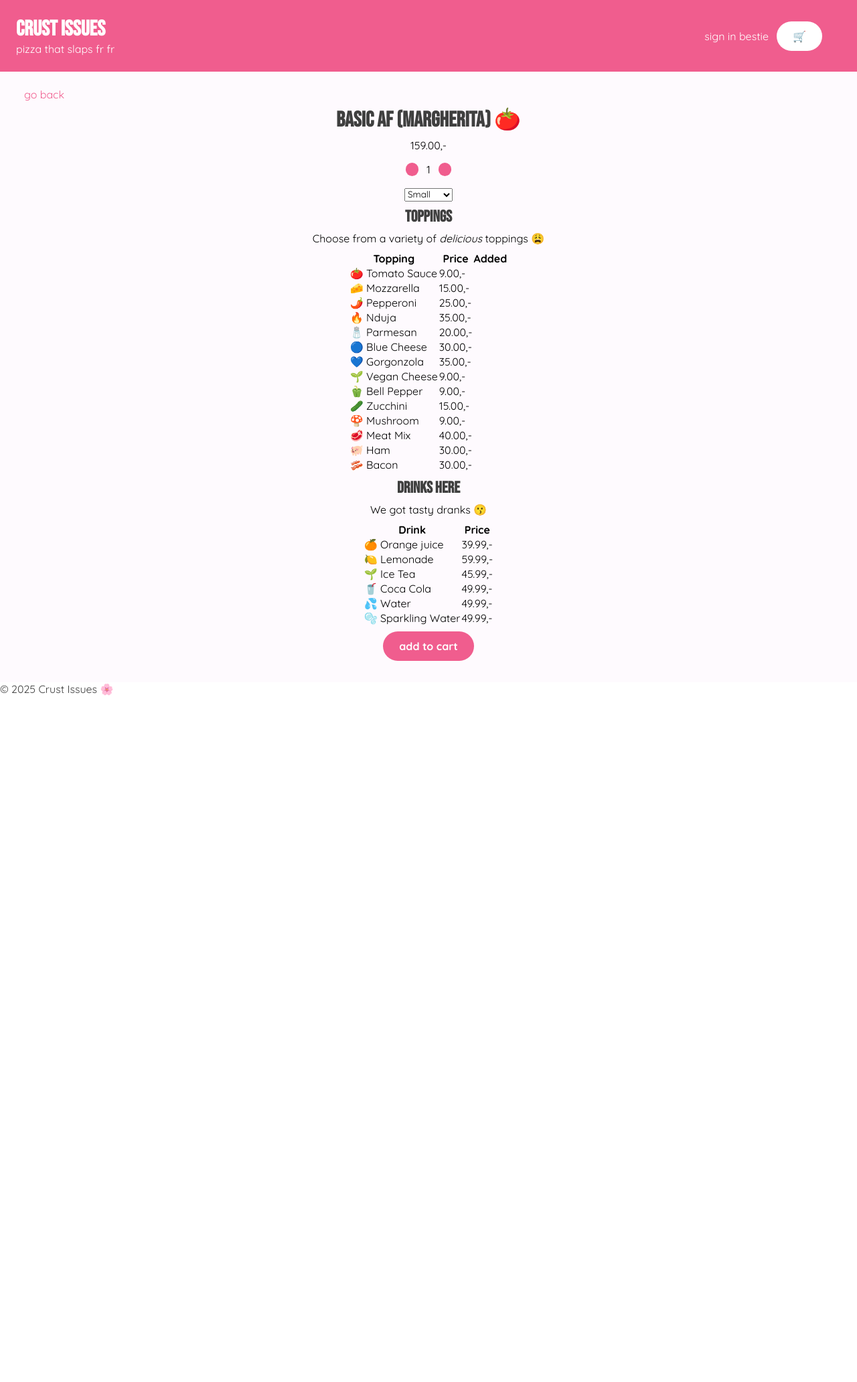
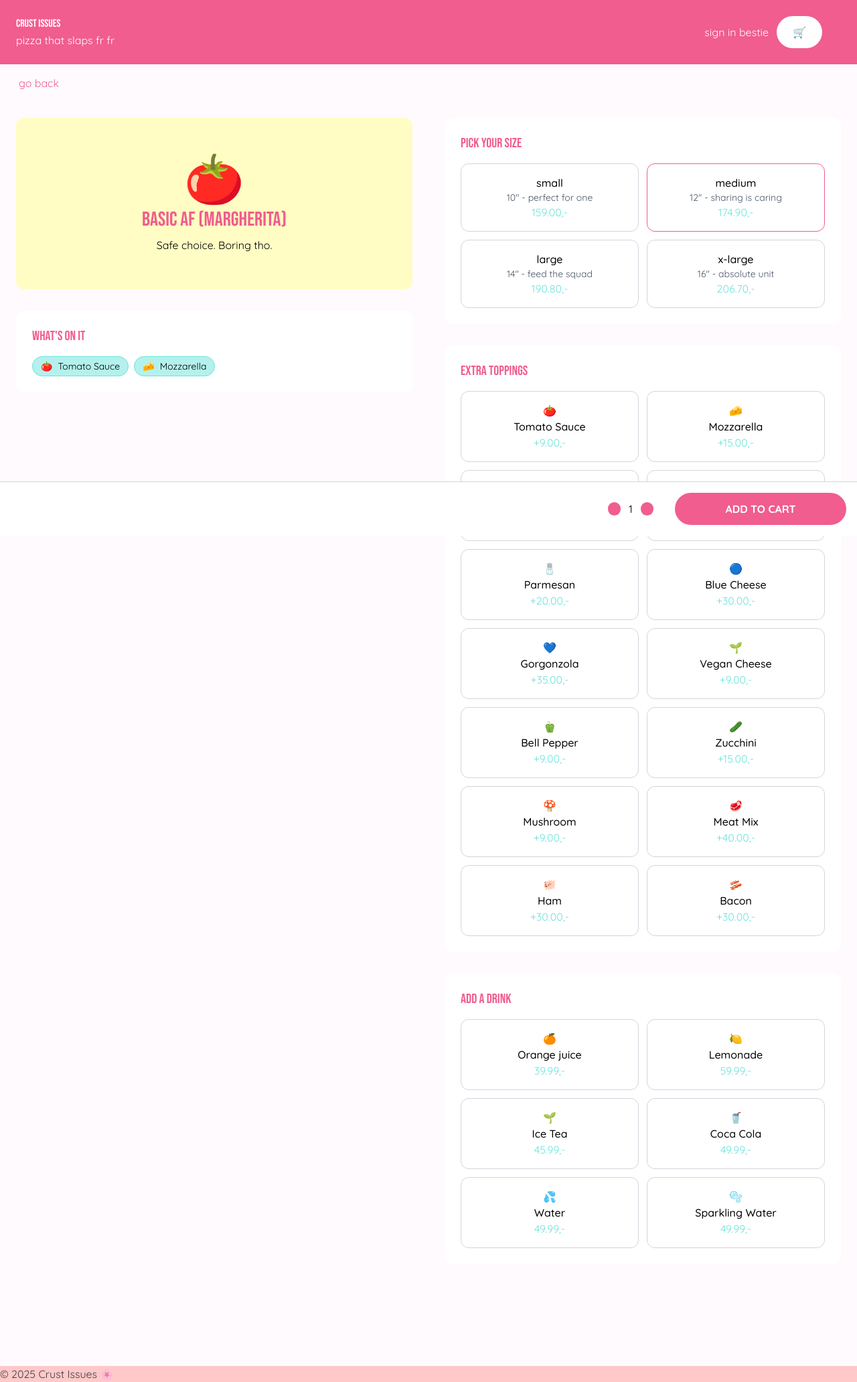
Before and after one commit to annasundbye/ELE3921, a Django app: page /pizza/47/ in a window 1280 px wide. Shown: the whole page at 67% size. Before the commit the page ends 1039 px from the top, so only its background shows below. Run offline with Django 5.2, Linux system fonts and the light colour scheme; data comes from the database, SQL or seed files in the repository; both versions use the stored data as it was after the commit.

Commit message:
add tailwind css and size multiplier and description

```diff
--- a/application/static/css/styles.css
+++ b/application/static/css/styles.css
@@ -1,6 +1,4 @@
 * {
-  padding: 0;
-  margin: 0;
   font-family: "Quicksand", sans-serif;
 }
 :root {
@@ -28,6 +26,9 @@
   /* color: var(--color-white); */
   font-family: "Bebas Neue", sans-serif;
 }
+h4 {
+  font-weight: 500;
+}
 .bebas-neue {
   font-family: "Bebas Neue", sans-serif;
 }
@@ -53,15 +54,12 @@
   color: var(--color-white);
 }
 button {
-  all: unset;
+  cursor: pointer;
 }
 .cta {
   padding: var(--spacing-medium) var(--spacing-large);
   font-weight: 900;
   text-align: center;
-}
-button {
-  cursor: pointer;
 }
 .cta-primary {
   background-color: var(--color-pink);
--- a/application/static/js/add-to-cart.js
+++ b/application/static/js/add-to-cart.js
@@ -1,101 +1,114 @@
 document.addEventListener("DOMContentLoaded", () => {
-  // Elements
-  const quantity = document.getElementById("quantity");
-  const customQuantity = document.getElementById("custom-quantity");
-  const finalQuantity = document.getElementById("final-quantity");
-  const toppingElements = document.querySelectorAll(".topping-option");
-  const extraToppingsInput = document.getElementById("extra-toppings");
-  const drinkElements = document.querySelectorAll(".drink-option");
-  const drinkIdInput = document.getElementById("drink-id");
-  const sizeSelect = document.getElementById("select-pizza-size");
+  // Quantity Elements
+  const quantityEl = document.getElementById("quantity");
+  const customQuantityEl = document.getElementById("custom-quantity");
+  const finalQuantityEl = document.getElementById("final-quantity");
 
   // State
   const selectedToppings = new Set();
-  const sizeMultipliers = {
-    small: 1.0,
-    medium: 1.25,
-    large: 1.5,
-  };
+  let selectedDrinkId = null;
 
-  //  Quantity Logic
+  // Add hidden inputs for selected options
+  const form = document.querySelector("form");
+  const sizeInput = document.querySelector("input#size");
+
+  const toppingsInput = document.createElement("input");
+  toppingsInput.type = "hidden";
+  toppingsInput.name = "extra-toppings";
+  toppingsInput.id = "extra-toppings";
+  form.appendChild(toppingsInput);
+
+  const drinkInput = document.createElement("input");
+  drinkInput.type = "hidden";
+  drinkInput.name = "drink-id";
+  drinkInput.id = "drink-id";
+  form.appendChild(drinkInput);
+
+  // Handle Quantity Display
   function syncFinalQuantity() {
-    finalQuantity.value = quantity.innerText;
+    finalQuantityEl.value = quantityEl.innerText;
   }
 
-  quantity.addEventListener("click", () => {
-    customQuantity.value = quantity.innerText;
-    quantity.classList.add("hidden");
-    customQuantity.classList.remove("hidden");
-    customQuantity.focus();
+  quantityEl.addEventListener("click", () => {
+    customQuantityEl.value = quantityEl.innerText;
+    quantityEl.classList.add("hidden");
+    customQuantityEl.classList.remove("hidden");
+    customQuantityEl.focus();
   });
 
-  customQuantity.addEventListener("change", () => {
-    const newVal = parseInt(customQuantity.value);
-    if (!isNaN(newVal) && newVal >= 0) {
-      quantity.innerText = newVal;
+  customQuantityEl.addEventListener("change", () => {
+    const newVal = parseInt(customQuantityEl.value);
+    if (!isNaN(newVal) && newVal >= 1) {
+      quantityEl.innerText = newVal;
     }
-    customQuantity.classList.add("hidden");
-    quantity.classList.remove("hidden");
+    customQuantityEl.classList.add("hidden");
+    quantityEl.classList.remove("hidden");
     syncFinalQuantity();
   });
 
   document.getElementById("sub").addEventListener("click", () => {
-    const currentQuantity = parseInt(quantity.innerText);
-    quantity.innerText = Math.max(currentQuantity - 1, 0);
+    const qty = Math.max(1, parseInt(quantityEl.innerText) - 1);
+    quantityEl.innerText = qty;
     syncFinalQuantity();
   });
 
   document.getElementById("add").addEventListener("click", () => {
-    const currentQuantity = parseInt(quantity.innerText);
-    quantity.innerText = currentQuantity + 1;
+    const qty = parseInt(quantityEl.innerText) + 1;
+    quantityEl.innerText = qty;
     syncFinalQuantity();
   });
 
-  //  Toppings Logic
-  toppingElements.forEach((el) => {
-    el.addEventListener("click", () => {
-      const toppingId = el.dataset.id;
-      const addedCell = el.querySelector("td:last-child");
+  // Select Size
+  document.querySelectorAll("[id^='size-']").forEach((btn) => {
+    btn.addEventListener("click", () => {
+      sizeInput.value = btn.dataset.id;
+
+      // Highlight selected
+      document.querySelectorAll("[id^='size-']").forEach((b) => {
+        b.classList.remove("border-[var(--color-pink)]");
+        b.classList.add("border-gray-300");
+      });
+      btn.classList.add("border-[var(--color-pink)]");
+      btn.classList.remove("border-gray-300");
+    });
+  });
+
+  // default size is medium
+  const defaultBtn = document.querySelector('[id="size-medium"]');
+  if (defaultBtn) {
+    defaultBtn.click();
+  }
+
+  // Select Toppings
+  document.querySelectorAll("[id^='extra-topping-']").forEach((btn) => {
+    btn.addEventListener("click", () => {
+      const toppingId = btn.dataset.id;
 
       if (selectedToppings.has(toppingId)) {
         selectedToppings.delete(toppingId);
-        el.classList.remove("selected");
-        if (addedCell) addedCell.textContent = "";
+        btn.classList.remove("border-[var(--color-pink)]");
+        btn.classList.add("border-gray-300");
       } else {
         selectedToppings.add(toppingId);
-        el.classList.add("selected");
-        if (addedCell) addedCell.textContent = "✅";
+        btn.classList.add("border-[var(--color-pink)]");
+        btn.classList.remove("border-gray-300");
       }
 
-      extraToppingsInput.value = Array.from(selectedToppings).join(",");
+      toppingsInput.value = Array.from(selectedToppings).join(",");
     });
   });
 
-  //  Drink Logic
-  drinkElements.forEach((el) => {
-    el.addEventListener("click", () => {
-      const drinkId = el.dataset.id;
-      drinkIdInput.value = drinkId;
+  // Select Drink
+  document.querySelectorAll(".add-a-drink button").forEach((btn) => {
+    btn.addEventListener("click", () => {
+      selectedDrinkId = btn.id;
+      drinkInput.value = selectedDrinkId;
+
+      // Deselect all others
+      document.querySelectorAll(".add-a-drink button").forEach((b) => {
+        b.classList.remove("border-[var(--color-pink)]", "ring-2");
+      });
+      btn.classList.add("border-[var(--color-pink)]", "ring-2");
     });
   });
-
-  //  Size-based Topping Price Update
-  function updateToppingPrices() {
-    const selectedSize = sizeSelect.value;
-    const multiplier = sizeMultipliers[selectedSize] || 1.0;
-
-    toppingElements.forEach((el) => {
-      const basePrice = parseFloat(el.dataset.price);
-      const priceCell = el.querySelector(".topping-price");
-      const newPrice = (basePrice * multiplier).toFixed(2);
-      if (priceCell) {
-        priceCell.textContent = `${newPrice},-`;
-      }
-    });
-  }
-
-  if (sizeSelect) {
-    sizeSelect.addEventListener("change", updateToppingPrices);
-    updateToppingPrices(); // Initial run
-  }
 });
--- a/application/templates/home.html
+++ b/application/templates/home.html
@@ -13,11 +13,11 @@
   <div class="overlay"></div>
 </div>
 
-<div class="center" style="margin-top: 1.4rem">
+<div class="text-center my-6">
   <h2 class="bebas-neue text-pink" style="font-size: 36px">The menu</h2>
 </div>
 
-<div class="product-grid center">
+<div class="grid grid-cols-1 md:grid-cols-2 lg:grid-cols-3 gap-6">
   {% for pizza in pizzas %} {% include "components/pizza-card.html" %}
   {%endfor%}
 </div>
--- a/application/templates/layout.html
+++ b/application/templates/layout.html
@@ -7,7 +7,7 @@
     <link rel="stylesheet" href="{% static 'css/styles.css' %}" />
 
     <!-- tailwind css -->
-    <!-- <script src="https://cdn.jsdelivr.net/npm/@tailwindcss/browser@4"></script> -->
+    <script src="https://cdn.jsdelivr.net/npm/@tailwindcss/browser@4"></script>
 
     <link
       href="{% static 'fontawesomefree/css/fontawesome.css' %}"
@@ -57,9 +57,9 @@
       </nav>
     </header>
 
-    <main>{% block content %} {% endblock %}</main>
+    <main class="min-h-screen pb-12">{% block content %} {% endblock %}</main>
 
-    <footer class="">
+    <footer class="bg-red-200">
       <p>&copy; 2025 Crust Issues 🌸</p>
     </footer>
   </body>
--- a/application/templates/menu.html
+++ b/application/templates/menu.html
@@ -3,7 +3,7 @@
   <h1 class="text-turqoise center">Menu (header)</h1>
 
   <h2 class="text-pink center">Pizzas</h2>
-  <div class="product-grid center">
+  <div class="grid grid-cols-1 md:grid-cols-2 lg:grid-cols-3 gap-6">
     {% for pizza in pizzas %} {% include "components/pizza-card.html" %}
     {%endfor %}
   </div>
--- a/application/templates/select-pizza.html
+++ b/application/templates/select-pizza.html
@@ -1,15 +1,105 @@
 {% extends "layout.html" %} {% block content %}
-<div class="page">
-  <button class="row text-pink" onclick="window.history.go(-1);">
-    <i class="fa-solid fa-arrow-left"></i>go back
-  </button>
-  <form method="post" action="/cart" class="col center">
+<button class="row text-pink p-4" onclick="window.history.go(-1);">
+  <i class="fa-solid fa-arrow-left"></i>go back
+</button>
+<form method="post" action="/cart" class="page">
+  <input type="hidden" id="pizza-id" name="pizza-id" value="{{pizza.id}}" />
+  <input type="hidden" id="size" name="size" />
+  <input type="hidden" id="extra-toppings" name="extra-toppings" />
+  <input type="hidden" id="drink-id" name="drink-id" />
+
+  <div class="grid grid-cols-1 lg:grid-cols-2 gap-12 pb-20">
     {% csrf_token %}
 
-    <h1 class="text-black bebas-neue">{{ pizza.name }} {{ pizza.icon }}</h1>
+    <div class="space-y-8">
+      <div
+        class="bg-yellow rounded-xl p-[var(--spacing-large)] flex flex-col items-center justify-center gap-2 h-64"
+      >
+        <figure class="text-7xl">{{ pizza.icon }}</figure>
+        <h1 class="text-3xl text-pink">{{ pizza.name }}</h1>
+        <h3 class="max-w-80 text-center">{{ pizza.description }}</h3>
+      </div>
 
-    <p>{{ pizza.base_price }},-</p>
+      <div class="bg-white rounded-xl p-6">
+        <h3 class="text-pink mb-4 bebas-neue text-xl">what's on it</h3>
+        <div class="flex flex-wrap gap-2">
+          {% for topping in pizza.available_toppings.all %}
+          <div
+            id="{{ topping.id }}"
+            class="bg-[var(--color-turqoise)]/50 border border-[var(--color-turqoise)] px-3 py-1 rounded-full text-sm flex items-center gap-2"
+          >
+            <figure>{{topping.icon}}</figure>
+            <span>{{ topping.name }}</span>
+          </div>
+          {% endfor %}
+        </div>
+      </div>
+    </div>
 
+    <div class="space-y-8">
+      <div class="rounded-xl p-[var(--spacing-large)] bg-white">
+        <h3 class="text-pink mb-4 bebas-neue text-xl">pick your size</h3>
+
+        <div class="grid grid-cols-2 gap-3">
+          {% for size in sizes %}
+          <button
+            type="button"
+            id="size-{{size.name}}"
+            data-id="{{size.name}}"
+            class="border border-gray-300 rounded-xl p-4 hover:border-[var(--color-pink)]"
+          >
+            <h4>{{size.name}}</h4>
+            <div class="text-sm text-gray-600">{{size.description}}</div>
+            <p class="text-[var(--color-turqoise)]">
+              {{ size.calculated_price }},-
+            </p>
+          </button>
+          {% endfor %}
+        </div>
+      </div>
+
+      <div class="rounded-xl p-[var(--spacing-large)] bg-white">
+        <h3 class="text-pink mb-4 bebas-neue text-xl">extra toppings</h3>
+        <div class="grid grid-cols-2 gap-3">
+          {% for topping in toppings %}
+          <button
+            type="button"
+            id="extra-topping-{{topping.name}}"
+            data-id="{{topping.id}}"
+            class="border border-gray-300 rounded-xl p-4 hover:border-[var(--color-pink)]"
+          >
+            <figure>{{topping.icon}}</figure>
+            <h4>{{topping.name}}</h4>
+            <p class="text-[var(--color-turqoise)]">
+              +{{topping.base_price}},-
+            </p>
+          </button>
+          {% endfor %}
+        </div>
+      </div>
+
+      <div class="rounded-xl p-[var(--spacing-large)] bg-white">
+        <h3 class="text-pink mb-4 bebas-neue text-xl">add a drink</h3>
+        <div class="grid grid-cols-2 gap-3">
+          {% for drink in drinks %}
+          <button
+            type="button"
+            id="{{drink.id}}"
+            class="border border-gray-300 rounded-xl p-4 hover:border-[var(--color-pink)]"
+          >
+            <figure>{{drink.icon}}</figure>
+            <h4>{{drink.name}}</h4>
+            <p class="text-[var(--color-turqoise)]">{{drink.price}},-</p>
+          </button>
+          {% endfor %}
+        </div>
+      </div>
+    </div>
+  </div>
+
+  <div
+    class="fixed left-0 right-0 bottom-0 bg-white border-t border-t-gray-300 p-4 flex gap-6 justify-end items-center"
+  >
     <div class="row padding-small">
       <button id="sub" type="button">
         {% include "components/minus-icon.html" %}
@@ -28,91 +118,8 @@
         {% include "components/plus-icon.html" %}
       </button>
     </div>
-    <div>
-      <select name="size" id="select-pizza-size">
-        <option value="small">Small</option>
-        <option value="medium">Medium</option>
-        <option value="large">Large</option>
-      </select>
-    </div>
-
-    <div class="col">
-      <h2 class="text-black">Toppings</h2>
-      <p>Choose from a variety of <i>delicious</i> toppings 😩</p>
-
-      <table>
-        <thead>
-          <tr>
-            <th>Topping</th>
-            <th>Price</th>
-            <th>Added</th>
-          </tr>
-        </thead>
-        <tbody>
-          {% for topping in toppings %}
-          <tr
-            id="{{ topping.id }}"
-            class="topping-option"
-            data-id="{{ topping.id }}"
-            data-price="{{ topping.base_price }}"
-            style="cursor: pointer"
-          >
-            <td>{{ topping.icon }} {{ topping.name }}</td>
-            <td class="topping-price">{{ topping.base_price }},-</td>
-            <td></td>
-          </tr>
-          {% endfor %}
-        </tbody>
-      </table>
-
-      <input type="hidden" name="extra-toppings" id="extra-toppings" />
-      <input
-        type="hidden"
-        name="pizza-id"
-        id="pizza-id"
-        value="{{ pizza.id }}"
-      />
-    </div>
-    <div class="col">
-      <h2 class="text-black">Drinks here</h2>
-      <p>We got tasty dranks 😗</p>
-
-      <table>
-        <thead>
-          <tr>
-            <th>Drink</th>
-            <th>Price</th>
-          </tr>
-        </thead>
-        <tbody>
-          {% for drink in drinks %}
-          <tr
-            id="{{ drink.id }}"
-            data-id="{{ drink.id }}"
-            class="drink-option"
-            style="cursor: pointer"
-          >
-            <td>{{ drink.icon }} {{ drink.name }}</td>
-            <td>{{ drink.price }},-</td>
-          </tr>
-
-          {% endfor %}
-        </tbody>
-      </table>
-      <input type="hidden" name="drink-id" id="drink-id" />
-    </div>
-    <button type="submit" class="cta cta-primary">add to cart</button>
-  </form>
-</div>
+    <button type="submit" class="cta cta-primary md:w-64">ADD TO CART</button>
+  </div>
+</form>
 <script src="/static/js/add-to-cart.js"></script>
-<script>
-  function changeQuantity(button, change) {
-    const quantityInput = button.parentElement.querySelector(
-      'input[name="quantity"]'
-    );
-    let value = parseInt(quantityInput.value) || 1;
-    value = Math.max(1, value + change);
-    quantityInput.value = value;
-  }
-</script>
 {% endblock %}
--- a/application/views.py
+++ b/application/views.py
@@ -17,8 +17,11 @@
    pizza = Pizza.objects.get(id=pizza_id)
    drinks = Drink.objects.filter(available=True)
    toppings = Topping.objects.all()
+   available_topping_ids = pizza.available_toppings.values_list('id', flat=True)
+
    sizes = Size.objects.all()
-   available_topping_ids = pizza.available_toppings.values_list('id', flat=True)
+   for size in sizes:
+    size.calculated_price = round(pizza.base_price * size.multiplier, 2)
 
    return render(request, "select-pizza.html", {
       "pizza": pizza,
@@ -79,8 +82,8 @@
          return redirect("/login")
 
       # get the details from the form (from frontend)
-      quantity = request.POST.get("quantity")
-      size = request.POST.get("size")
+      quantity = request.POST.get("quantity") or 1
+      size = request.POST.get("size") or "medium"
       extra_toppings = request.POST.get("extra-toppings")
       if extra_toppings:
          extra_toppings = extra_toppings.split(",")
@@ -96,6 +99,7 @@
          drink = Drink.objects.get(id=drink_id)
 
       print("DRINK", drink, drink_id)
+      print("SIZE", size)
 
       # get the size from the database
       size = Size.objects.get(name=size)
```
Also changed, not shown: other parts of application/static/css/styles.css (+0 -46 lines), application/management/commands/seed.py (+25 -13 lines), application/models.py (+4 -16 lines), application/tailwind.config.js (added, +7 -0 lines), application/templates/components/pizza-card.html (+11 -7 lines), application/migrations/0006_size_multiplier.py (added), application/migrations/0007_size_description.py (added), db.sqlite3.
